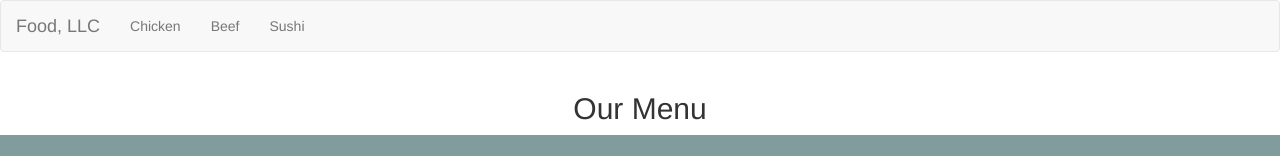
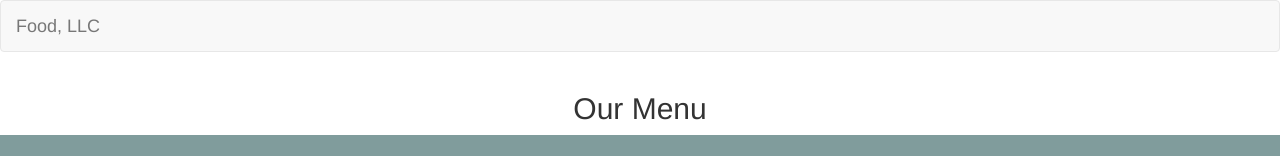
Before and after one commit to surlysam-dev/module3_solution, a plain HTML site: page index.html in a window 1280 px wide. Shown: the top 156 px of the page. Drawn offline with Linux system fonts and the light colour scheme.

Commit message:
Add files via upload

```diff
--- a/index.html
+++ b/index.html
@@ -14,7 +14,7 @@
   <header>
     <nav class="navbar navbar-default">
       <div class="container-fluid">
-        <!-- Brand and toggle get grouped for better mobile displa y -->
+        <!-- Brand and toggle get grouped for better mobile display -->
         <div class="navbar-header">
           <button type="button" class="navbar-toggle collapsed" data-toggle="collapse" data-target="#navbar" aria-expanded="false">
             <span class="sr-only">Toggle navigation</span>
@@ -27,7 +27,7 @@
 
         <!-- Collect the nav links, forms, and other content for toggling -->
         <div class="collapse navbar-collapse" id="navbar">
-          <ul class="nav navbar-nav">
+          <ul class="nav navbar-nav visible-xs">
             <li class=""><a href="#chicken">Chicken <span class="sr-only">(current)</span></a></li>
             <li class=""><a href="#beef">Beef <span class="sr-only">(current)</span></a></li>
             <li class=""><a href="#sushi">Sushi <span class="sr-only">(current)</span></a></li>
```
